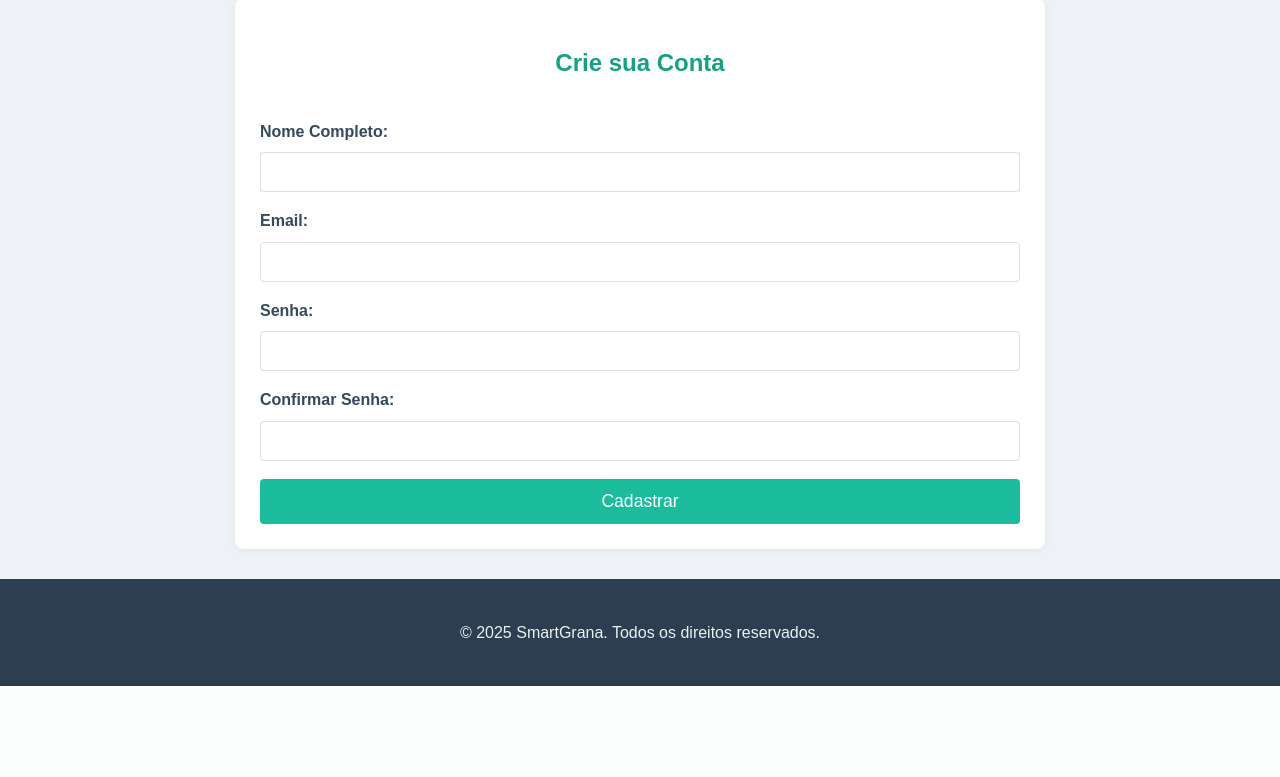
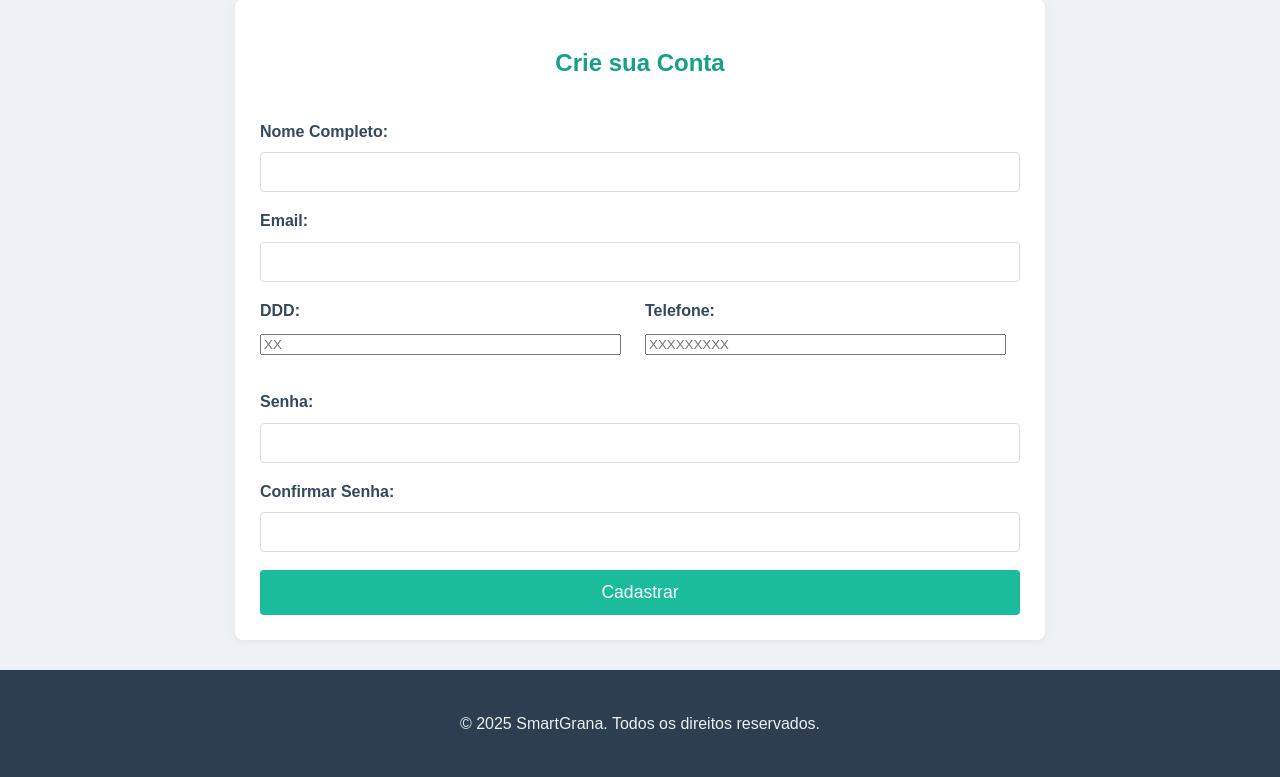
Before and after one commit to trazibo/smartgrana, a Flask app: page /register in a window 1280 px wide. Shown: the part 119-896 px from the top of the page. Before the commit the page ends 805 px from the top, so only its background shows below. Run offline with Flask 3, Linux system fonts and the light colour scheme.

Commit message:
Adiciona campos DDD e Telefone à página de cadastro

```diff
--- a/src/templates/register.html
+++ b/src/templates/register.html
@@ -4,7 +4,20 @@
     <meta charset="UTF-8">
     <meta name="viewport" content="width=device-width, initial-scale=1.0">
     <title>Cadastro - SmartGrana</title>
-    <link rel="stylesheet" href="{{ url_for('static', filename='style.css') }}">
+    <link rel="stylesheet" href="{{ url_for("static", filename="style.css") }}">
+    <style>
+        /* Estilos adicionais para campos de telefone lado a lado */
+        .phone-fields {
+            display: flex;
+            gap: 10px; /* Espaço entre os campos DDD e Telefone */
+        }
+        .phone-fields > div {
+            flex: 1; /* Faz com que cada campo ocupe espaço igual */
+        }
+        .phone-fields input[type="tel"] {
+            width: calc(100% - 22px); /* Ajuste para padding e borda */
+        }
+    </style>
 </head>
 <body>
     <header>
@@ -26,6 +39,16 @@
                 <label for="email">Email:</label>
                 <input type="email" id="email" name="email" required>
             </div>
+            <div class="phone-fields">
+                <div>
+                    <label for="ddd">DDD:</label>
+                    <input type="tel" id="ddd" name="ddd" pattern="[0-9]{2}" placeholder="XX" title="Digite 2 números para o DDD" required>
+                </div>
+                <div>
+                    <label for="phone">Telefone:</label>
+                    <input type="tel" id="phone" name="phone" pattern="[0-9]{8,9}" placeholder="XXXXXXXXX" title="Digite 8 ou 9 números para o telefone" required>
+                </div>
+            </div>
             <div>
                 <label for="password">Senha:</label>
                 <input type="password" id="password" name="password" required>
```
